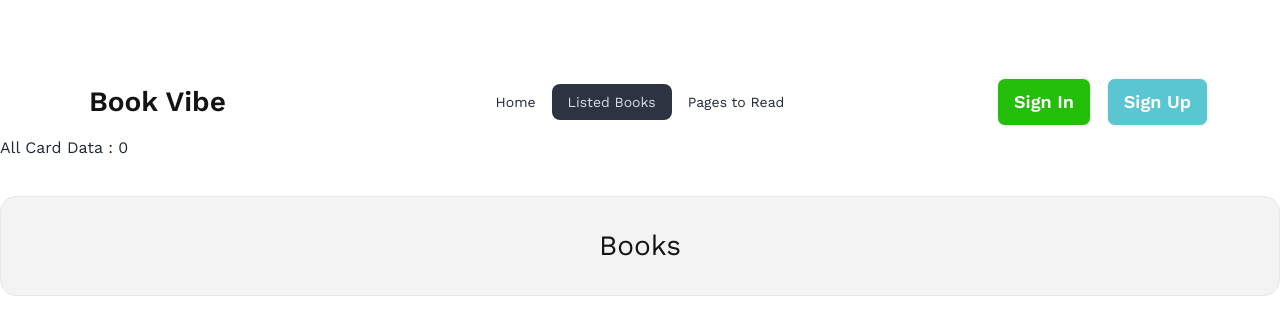
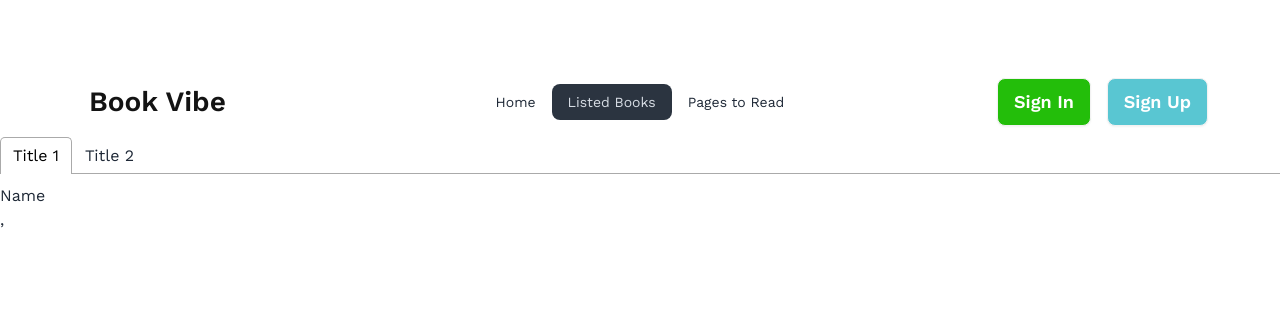
Before and after one commit to Alok4D/PH-Assignment-8, a React (Vite) app: page /listedBooks in a window 1280 px wide. Shown: the top 334 px of the page. Built offline with nearby package versions, Linux system fonts and the light colour scheme; a web font is replaced by a local one.

Commit message:
add new commit

```diff
--- a/package.json
+++ b/package.json
@@ -16,6 +16,7 @@
     "react-dom": "^18.2.0",
     "react-icons": "^5.0.1",
     "react-router-dom": "^6.22.3",
+    "react-tabs": "^6.0.2",
     "react-toastify": "^10.0.5",
     "sort-by": "^1.2.0"
   },
--- a/public/Books.json
+++ b/public/Books.json
@@ -1,6 +1,6 @@
 [
     {
-      "bookId": 1,
+      "id": 1,
       "bookName": "The Great Gatsby",
       "author": "F. Scott Fitzgerald",
       "image": "https://images-na.ssl-images-amazon.com/images/S/compressed.photo.goodreads.com/books/1438898566i/25856774.jpg",
@@ -13,7 +13,7 @@
       "yearOfPublishing": 1925
     },
     {
-      "bookId": 2,
+      "id": 2,
       "bookName": "To Kill a Mockingbird",
       "author": "Harper Lee",
       "image": "https://static01.nyt.com/images/2022/01/17/books/19BOOKLEONARD1/19BOOKLEONARD1-superJumbo.png",
@@ -26,7 +26,7 @@
       "yearOfPublishing": 1960
     },
     {
-      "bookId": 3,
+      "id": 3,
       "bookName": "The Book 1984",
       "author": "George Orwell",
       "image": "https://target.scene7.com/is/image/Target/GUEST_650cc21a-fe39-46db-bdde-50478143c872?wid=488&hei=488&fmt=pjpeg",
@@ -39,7 +39,7 @@
       "yearOfPublishing": 1949
     },
     {
-      "bookId": 4,
+      "id": 4,
       "bookName": "Pride and Prejudice",
       "author": "Jane Austen",
       "image": "https://m.media-amazon.com/images/I/61fmCtrx0RL._AC_UF1000,1000_QL80_.jpg",
@@ -52,7 +52,7 @@
       "yearOfPublishing": 1813
     },
     {
-      "bookId": 5,
+      "id": 5,
       "bookName": "The Catcher in the Rye",
       "author": "J.D. Salinger",
       "image": "https://images-na.ssl-images-amazon.com/images/S/compressed.photo.goodreads.com/books/1677796758i/4718232.jpg",
@@ -65,7 +65,7 @@
       "yearOfPublishing": 1951
     },
     {
-      "bookId": 6,
+      "id": 6,
       "bookName": "The Hobbit",
       "author": "J.R.R. Tolkien",
       "image": "https://m.media-amazon.com/images/I/51AWTa1ZqlL._AC_UF1000,1000_QL80_.jpg",
--- a/src/Components/Books/Book.jsx
+++ b/src/Components/Books/Book.jsx
@@ -3,18 +3,22 @@
 import React, { useEffect, useState } from "react";
 import ListedBooks from "../Listed Books/ListedBooks";
 import Banner from '../Banner/Banner';
+import Hooks from "../View The List/Hooks/Hooks";
 
 
 
 const Book = () => {
   const [book, setBook] = useState([]);
 
-  useEffect(() => {
-    fetch("Books.json")
-      .then((res) => res.json())
-      .then((data) => setBook(data));
-  }, []);
-  console.log(book);
+  const {data, loading} = Hooks();
+
+
+  // useEffect(() => {
+  //   fetch("Books.json")
+  //     .then((res) => res.json())
+  //     .then((data) => setBook(data));
+  // }, []);
+  // console.log(book);
 
   return (
     <div>
@@ -28,7 +32,7 @@ const Book = () => {
 
   <div className="grid sm:grid-cols-1 lg:grid-cols-3 gap-5 w-[90%] mx-auto">
         {
-        book.map(booksList => <ListedBooks bookList={booksList}></ListedBooks>)
+        data.map(booksList => <ListedBooks key={booksList.id} bookList={booksList}></ListedBooks>)
         }
     </div>
 
--- a/src/Components/Card Details/CardDetails.jsx
+++ b/src/Components/Card Details/CardDetails.jsx
@@ -1,25 +1,41 @@
-import { ToastContainer, toast } from 'react-toastify';
-import 'react-toastify/dist/ReactToastify.css';
+// import { ToastContainer, toast } from 'react-toastify';
+// import 'react-toastify/dist/ReactToastify.css';
 import { useLoaderData, useParams } from "react-router-dom";
-import React from 'react';
-import { saveJobApplication } from '../Utility/LocalStorage';
+import React, { useEffect, useState } from 'react';
+import { SaveToLocalStroage, setToLocalWishlist  } from '../Utility/LocalStorage';
+import Hooks from "../View The List/Hooks/Hooks";
 
 const CardDetails = () => {
-    const handleCardData = () => {
+    const [singleData, setSingleData] = useState();
+    console.log(singleData);
 
-        saveJobApplication(idInt);
 
-        toast('You have applied successfully');
+    const {id} = useParams();
+    const {data, loading} = Hooks();
+    useEffect(() => {
+        if (data) {
+          const singleData = data?.find((item) => item.id == id);
+          setSingleData(singleData);
+        }
+      }, [data, id]);
+
+
+    const handleReadData = () => {
+
+        SaveToLocalStroage(job);
+
     }
+    const handleWishlist = () => {
+        setToLocalWishlist(job);
+    }
+    const {author, bookName, image, review, totalPages, publisher, yearOfPublishing, rating, category, tags} = singleData || {};
 
-    const notify1 = () => toast("Already added this card");
-
-        const allBooks = useLoaderData();
-        const {bookId} = useParams();
-        const idInt = parseInt(bookId);
-        const job = allBooks.find(u => u.bookId == idInt);
-        console.log(job);
-        const {author, bookName, image, review, totalPages, publisher, yearOfPublishing, rating, category, tags} = job;
+        // const allBooks = useLoaderData();
+        // const {bookId} = useParams();
+        // const idInt = parseInt(bookId);
+        // const job = allBooks.find(u => u.bookId == idInt);
+        // console.log(job);
+        // const {author, bookName, image, review, totalPages, publisher, yearOfPublishing, rating, category, tags} = job;
 
 
     // const allBooks = useLoaderData();
@@ -48,8 +64,19 @@ const CardDetails = () => {
 
             <div className="mt-2 flex gap-5  ">
                 <p className="text-[#131313] text-[16px] p-[5px]">Tag</p>
-                <p className="text-[16px] text-[#23BE0A] bg-[#f8f7f7] border rounded-[20px] p-[5px]">#{tags[1]}</p>
-                <p className="text-[16px] text-[#23BE0A] bg-[#f8f7f7] border rounded-[20px] p-[5px]">#{tags[2]}</p>
+                <div className="flex gap-4">
+                {tags &&
+                tags.map((tag, index) => (
+                  <h1
+                    key={index}
+                    className="flex justify-center items-center w-[123px] h-[33px] rounded-[30px] bg-[#23BE0A0D] text-[#23BE0A]"
+                  >
+                    #{tag}
+                  </h1>
+                ))}
+                </div>
+                {/* <p className="text-[16px] text-[#23BE0A] bg-[#f8f7f7] border rounded-[20px] p-[5px]">#{}</p>
+                <p className="text-[16px] text-[#23BE0A] bg-[#f8f7f7] border rounded-[20px] p-[5px]">#{}</p> */}
             </div>
 
         <div className="flex gap-[65px] mt-4">
@@ -68,9 +95,9 @@ const CardDetails = () => {
         </div>
 
         <div className="flex gap-3">
-           <button onClick={handleCardData} className="btn btn-primary">Read</button>
-            <ToastContainer />
-            <button onClick={notify1} className="btn btn-primary">Wishlist</button>
+           <button onClick={handleReadData} className="btn btn-primary">Read</button>
+
+            <button onClick={handleWishlist} className="btn btn-primary">Wishlist</button>
 
         </div>
 
--- a/src/Components/Listed Books/ListedBooks.jsx
+++ b/src/Components/Listed Books/ListedBooks.jsx
@@ -4,11 +4,11 @@ import { Link } from "react-router-dom";
 
 
 const ListedBooks = ({ bookList }) => {
-   const{bookId, bookName, author, image, rating, category, tags} = bookList;
+   const{id, bookName, author, image, rating, category, tags} = bookList;
     return (
 
 
-      <Link to={`/cardDetails/${bookId}`} className="">
+      <Link to={`/cardDetails/${id}`} className="">
   <div className="card bg-base-100 border shadow-xl mt-8 ">
 
   <figure className=" bg-slate-300 m-5 border rounded-lg">
--- /dev/null
+++ b/src/Components/Utility/LocalStorage.js
@@ -0,0 +1,103 @@
+import { toast } from "react-toastify";
+
+
+
+
+export const SaveToLocalStroage = (data) => {
+    let saveData = JSON.parse(localStorage.getItem("readAllReady")) || [];
+    if (!Array.isArray(saveData)) {
+        saveData = [];
+    }
+    const existingDataIndex = saveData.findIndex((item) => item.id === data.id);
+    if (existingDataIndex === -1) {
+        saveData.push(data);
+        localStorage.setItem("readAllReady", JSON.stringify(saveData));
+
+    }
+    else {
+        toast.error("Read this all ready");
+
+    }
+};
+
+export const GetReadLocalStroge=()=>{
+    const data = JSON.parse(localStorage.getItem("readAllReady")) ||[];
+    return data;
+}
+
+
+
+export const setToLocalWishlist = (dwata) => {
+    let saveData = JSON.parse(localStorage.getItem("WishListAllReady")) || [];
+    if (!Array.isArray(saveData)) {
+        saveData = [];
+    }
+    const existingDataIndex = saveData.findIndex((item) => item.id === dwata.id);
+    if (existingDataIndex === -1) {
+        saveData.push(dwata);
+        localStorage.setItem("WishListAllReady", JSON.stringify(saveData));
+
+    }
+    else {
+        toast.error("Read this all ready");
+
+    }
+}
+export  const setToLocalWishlists =()=>{
+    const dwata = JSON.parse(localStorage.getItem("WishListAllReady")) ||[];
+    return dwata;
+}
+
+
+
+
+
+
+
+
+
+
+
+
+
+
+
+
+
+
+
+
+
+
+
+
+
+
+
+
+
+
+
+
+
+
+
+
+
+// const getStoredJobApplication = () => {
+//     const storedJobApplication = localStorage.getItem('job-applicatons');
+//     if(storedJobApplication) {
+//         return JSON.parse(storedJobApplication);
+//     }
+//     return [];
+// }
+// const saveJobApplication = id => {
+//     const storedJobApplication = getStoredJobApplication();
+//     const exists = storedJobApplication.find(jobId => jobId === id);
+//     if(!exists) {
+//         storedJobApplication.push(id);
+
+//         localStorage.setItem('job-applicatons', JSON.stringify(storedJobApplication))
+//     }
+// }
+// export { getStoredJobApplication, saveJobApplication };
--- a/src/Components/Utility/LocalStorage.jsx
+++ /dev/null
@@ -1,19 +0,0 @@
-const getStoredJobApplication = () => {
-    const storedJobApplication = localStorage.getItem('job-applicatons');
-    if(storedJobApplication) {
-        return JSON.parse(storedJobApplication);
-    }
-    return [];
-}
-
-const saveJobApplication = id => {
-    const storedJobApplication = getStoredJobApplication();
-    const exists = storedJobApplication.find(jobId => jobId === id);
-    if(!exists) {
-        storedJobApplication.push(id);
-
-        localStorage.setItem('job-applicatons', JSON.stringify(storedJobApplication))
-    }
-
-}
-export { getStoredJobApplication, saveJobApplication };
--- /dev/null
+++ b/src/Components/View The List/Hooks/Hooks.jsx
@@ -0,0 +1,22 @@
+import React, { useEffect, useState } from 'react';
+
+const Hooks = () => {
+    const [data, setData] = useState([]);
+    const [loading, setLoading]=useState([]);
+
+    useEffect(() => {
+        const CardData = async () =>{
+            setLoading(true);
+            const res = await fetch('/Books.json');
+            const data = await res.json();
+            // console.log(data);
+            setData(data);
+            setLoading(false);
+        }
+        CardData();
+    }, [])
+    return {data, loading}
+
+};
+
+export default Hooks;
--- a/src/Components/View The List/ViewTheListBooks.jsx
+++ b/src/Components/View The List/ViewTheListBooks.jsx
@@ -1,50 +1,43 @@
-import React, { useEffect, useState } from 'react';
+import { Tab, Tabs, TabList, TabPanel } from 'react-tabs';
+import 'react-tabs/style/react-tabs.css';
+
+import { useEffect, useState } from 'react';
 import { useLoaderData } from 'react-router-dom';
-import { getStoredJobApplication } from '../Utility/LocalStorage';
+
 
 const ViewTheListBooks = () => {
   const jobs = useLoaderData();
+  console.log(jobs);
 
-  // console.log(jobs);
-  // const {bookId} = useParams();
-  // const user = jobs.find(u => u.id == bookId);
-  // const {bookName} = user;
-  // console.log(user);
+  const [data, setData] = useState([]);
+  console.log(data);
 
-  const [appliedJobs, setAppliedJobs] = useState([]);
-  const [displayJobs, setDisplayJobs] = useState([]);
+  useEffect( () => {
+    const storData = JSON.parse(localStorage.getItem('readAllReady')) || [];
+    setData(storData);
+  }, [])
 
-  console.log(appliedJobs);
 
-  useEffect(() => {
-    const storedJobId = getStoredJobApplication();
+  const {bookId, bookName} = data;
 
-    if (jobs.length > 0) {
-
-      const jobsApplied = [];
-      for (const id of storedJobId) {
-        const job = jobs.find((job) => job.id === id);
-        if (job) {
-          jobsApplied.push(job);
-        }
-      }
-
-      setAppliedJobs(jobsApplied);
-      setDisplayJobs(jobsApplied);
-      // console.log(jobs, storedJobId, jobsApplied);
-    }
-  }, [jobs]);
 
     return (
         <>
-
-
-        <h2>All Card Data : {appliedJobs.length}</h2>
-
-
-          <div className='book mt-[36px] text-center h-[100px] border rounded-[16px] bg-[#F3F3F3] flex justify-center items-center'>
-            <h2 className='text-[#131313] text-[28px]'>Books</h2>
-          </div>
+       <Tabs>
+    <TabList>
+      <Tab>Title 1</Tab>
+      <Tab>Title 2</Tab>
+    </TabList>
+      <h2>Name {bookName} </h2>
+    <TabPanel>
+    {
+      data?.map((item) => (<h1>{item.bookName}</h1>))
+    }
+    </TabPanel>
+    <TabPanel>
+      <h2>Any content 2</h2>
+    </TabPanel>
+  </Tabs>
         </>
     );
 };
--- a/src/main.jsx
+++ b/src/main.jsx
@@ -1,17 +1,17 @@
+import { ToastContainer, toast } from 'react-toastify';
+import 'react-toastify/dist/ReactToastify.css';
+
 import React from 'react'
 import ReactDOM from 'react-dom/client'
 
 import './index.css'
-// Add React-Router..........
+// Add React-Router........
 import {
   createBrowserRouter,
   RouterProvider,
 } from "react-router-dom";
 import Root from './Components/Roots/Root';
-
-
 import Error from './Components/Error Page/Error';
-
 import ViewTheListBooks from './Components/View The List/ViewTheListBooks';
 import Book from './Components/Books/Book';
 import CardDetails from './Components/Card Details/CardDetails';
@@ -30,17 +30,16 @@ const router = createBrowserRouter([
       {
         path: "/",
         element: <Book></Book>,
-
       },
 
       {
         path: "/listedBooks",
         element: <ViewTheListBooks></ViewTheListBooks>,
-        loader: () => fetch('/Books.json'),
+
       },
 
       {
-        path: "/cardDetails/:bookId",
+        path: "/cardDetails/:id",
         element: <CardDetails></CardDetails>,
         loader: () => fetch('/Books.json'),
       },
@@ -59,5 +58,6 @@ const router = createBrowserRouter([
 ReactDOM.createRoot(document.getElementById('root')).render(
   <React.StrictMode>
     <RouterProvider router={router} />
+    <ToastContainer></ToastContainer>,
   </React.StrictMode>,
 )
```
Also changed, not shown: 1 other file (tests, documents, lock files or other folders).
